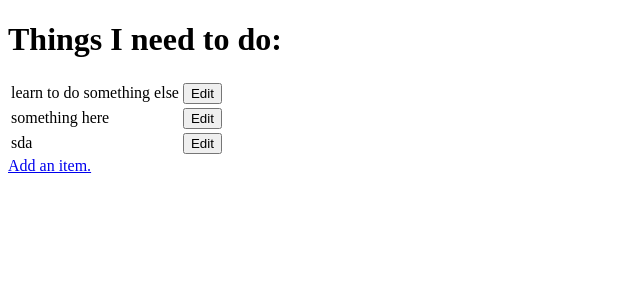
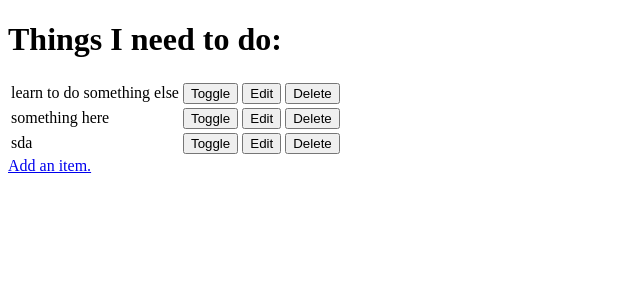
Before and after one commit to joffy69/django, a Django app: page / in a window 1280 px wide. Shown: the top 300 px of the page, without its empty margins (0-640 px from the left). Run offline with Django 3.2, Linux system fonts and the light colour scheme; data comes from the database, SQL or seed files in the repository; both versions use the stored data as it was after the commit.

Commit message:
delete added

```diff
--- a/django_todo/urls.py
+++ b/django_todo/urls.py
@@ -15,11 +15,13 @@ Including another URLconf
 """
 from django.contrib import admin
 from django.urls import path
-from todo.views import get_todo_list, add_item, edit_item
+from todo import views
 
 urlpatterns = [
     path('admin/', admin.site.urls),
-    path('', get_todo_list, name="get_todo_list"),
-    path('add', add_item, name="add"),
-    path('edit/<item_id>', edit_item, name="edit")
+    path('', views.get_todo_list, name="get_todo_list"),
+    path('add', views.add_item, name="add"),
+    path('edit/<item_id>', views.edit_item, name="edit"),
+    path('toggle/<item_id>',views.toggle_item, name="toggle"),
+    path('delete/<item_id>',views.delete_item, name="delete"),
 ]
--- a/todo/templates/todo/todo_list.html
+++ b/todo/templates/todo/todo_list.html
@@ -19,8 +19,18 @@
             <td>{{ item.name }}</td>
             {% endif %}
             <td>
+                <a href="/toggle/{{ item.id }}">
+                    <button>Toggle</button>
+                </a>
+            </td>
+            <td>
                 <a href="/edit/{{ item.id }}">
                     <button>Edit</button>
+                </a>
+            </td>
+            <td>
+                <a href="/delete/{{ item.id }}">
+                    <button>Delete</button>
                 </a>
             </td>
         </tr>
--- a/todo/views.py
+++ b/todo/views.py
@@ -38,3 +38,14 @@ def edit_item(request, item_id):
         'form': form
     }
     return render(request, "todo/edit_item.html", context)
+
+def toggle_item(request, item_id):
+    item = get_object_or_404(Item, id=item_id)
+    item.done = not item.done
+    item.save()
+    return redirect('get_todo_list')
+
+def delete_item(request, item_id):
+    item = get_object_or_404(Item, id=item_id)
+    item.delete()
+    return redirect('get_todo_list')
```
Also changed, not shown: db.sqlite3.
